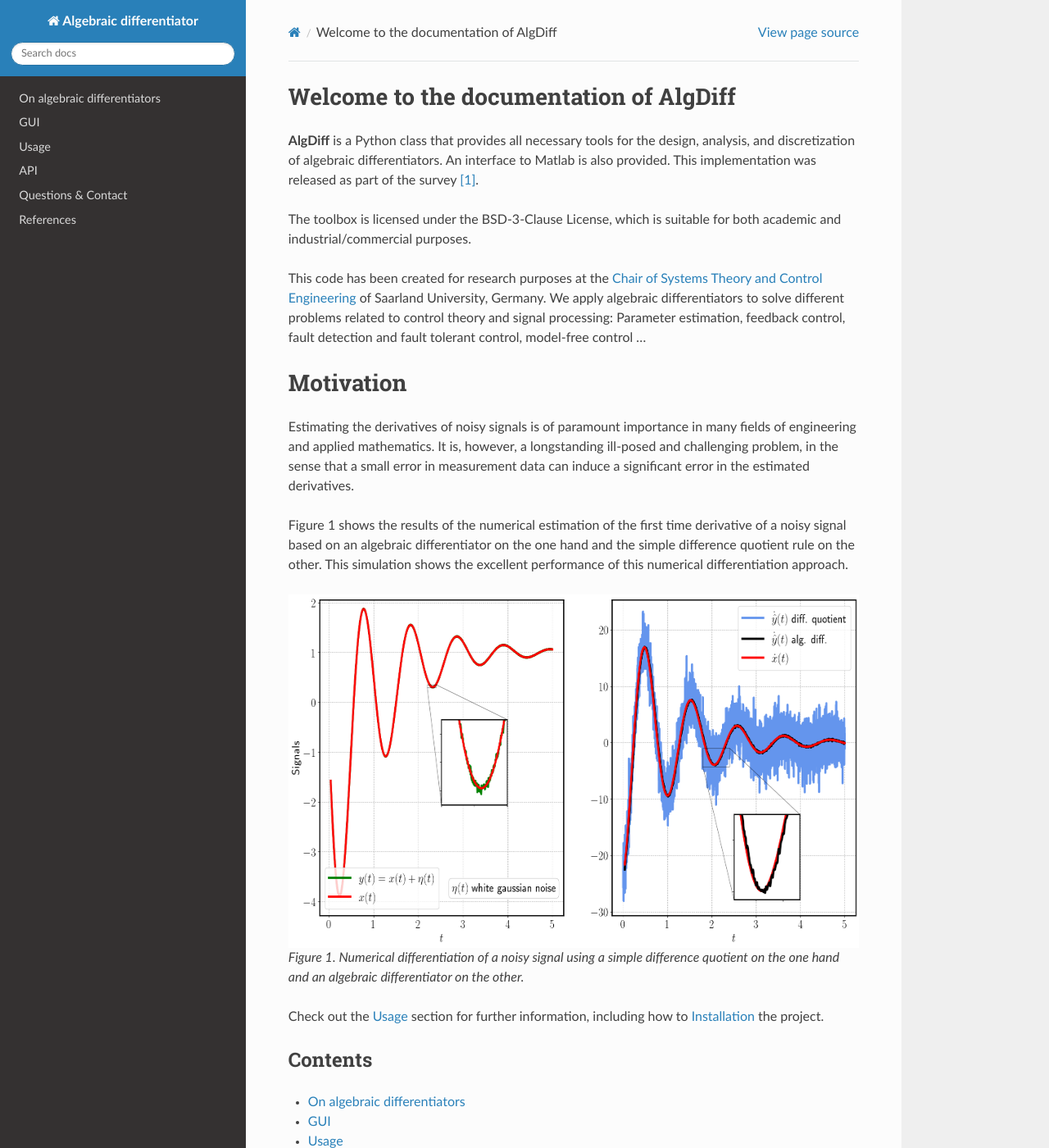
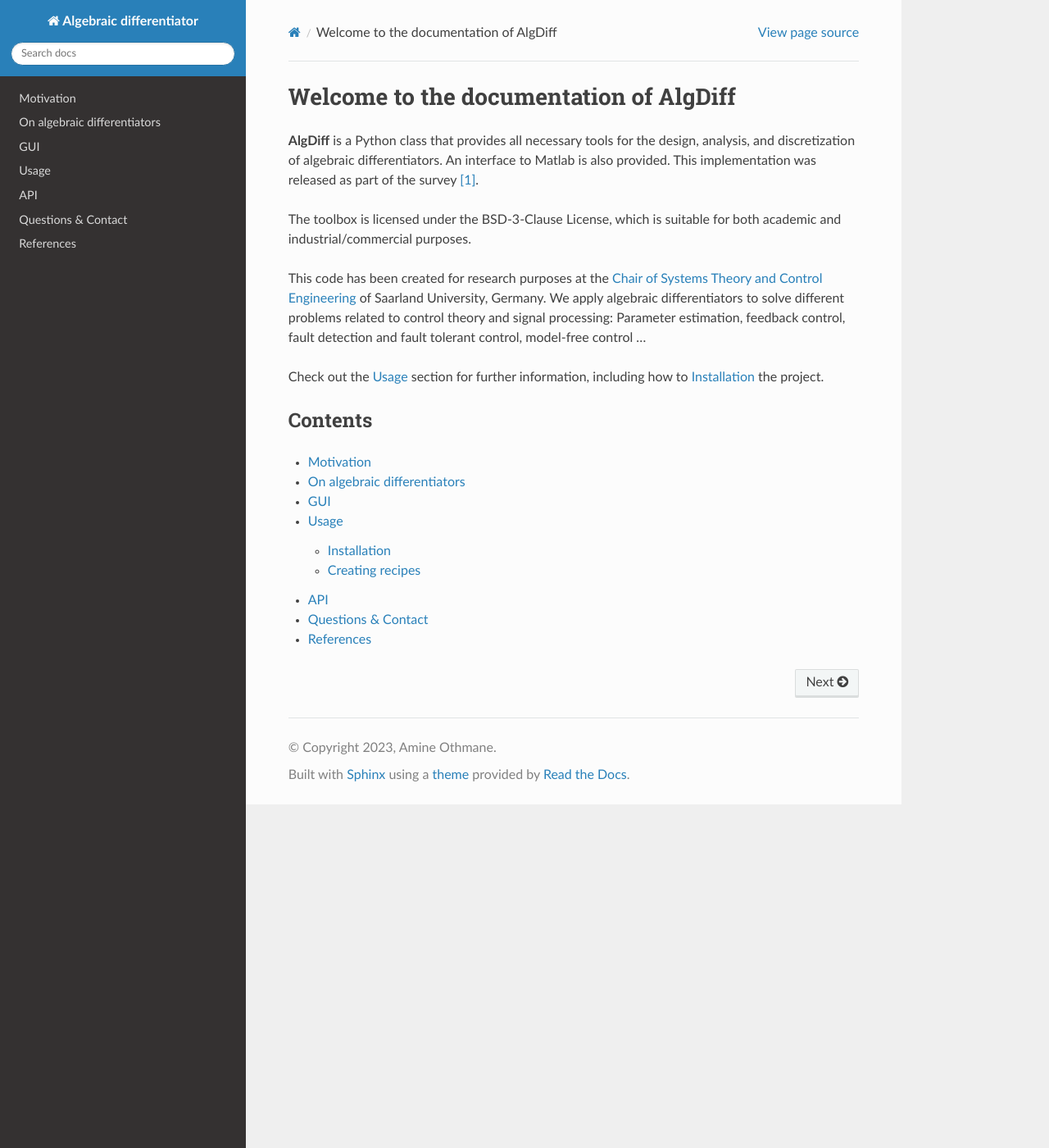
Before and after one commit to aothmane-control/Algebraic-differentiators, a Sphinx documentation site: the page built from docs/source/index.rst, in a window 1280 px wide and 1400 px high. Shown: the whole window at 82% size. Built offline with Sphinx 7.4.7 and the Read the Docs theme 2.0.0, drawn with Linux system fonts in a browser that asks for light colours; pages that are not in the unit, such as notebooks, are missing from menus.

Commit message:
some enhancements

```diff
--- a/docs/source/gui.rst
+++ b/docs/source/gui.rst
@@ -14,7 +14,7 @@ of their derivatives without a single line of code. Relevant properties,
 signals, spectra, and discrete filter coefficients can be exported for
 further processing.
 
-.. figure:: figureGUI.gif
+.. figure:: figureGUI.png
    :scale: 50 %
    :alt: GUI
 
--- a/docs/source/index.rst
+++ b/docs/source/index.rst
@@ -18,19 +18,6 @@ processing: Parameter estimation, feedback control, fault detection and
 fault tolerant control, model-free control …
 
 
-Motivation
-==========
-
-Estimating the derivatives of noisy signals is of paramount importance in many fields of engineering and applied mathematics. It is, however, a longstanding ill-posed and challenging problem, in the sense that a small error in measurement data can induce a significant error in the estimated derivatives.
-
-Figure 1 shows the results of the numerical estimation of the first time derivative of a noisy signal based on an algebraic differentiator on the one hand and the simple difference quotient rule on the other. This simulation shows the excellent performance of this numerical differentiation approach.
-
-.. figure:: motivationAlgDiff.png
-   :scale: 50 %
-   :alt: Numerical differentiation of a noisy signal
-
-   Figure 1. Numerical differentiation of a noisy signal using a simple difference quotient on the one hand and an algebraic differentiator on the other.
-
 
 Check out the :doc:`usage` section for further information, including
 how to :ref:`installation` the project.
@@ -41,6 +28,7 @@ Contents
 
 .. toctree::
 
+   motivation
    onAlgebraicDiff
    gui
    usage
```
Also changed, not shown: docs/source/motivation.rst (added, +13 -0 lines).
